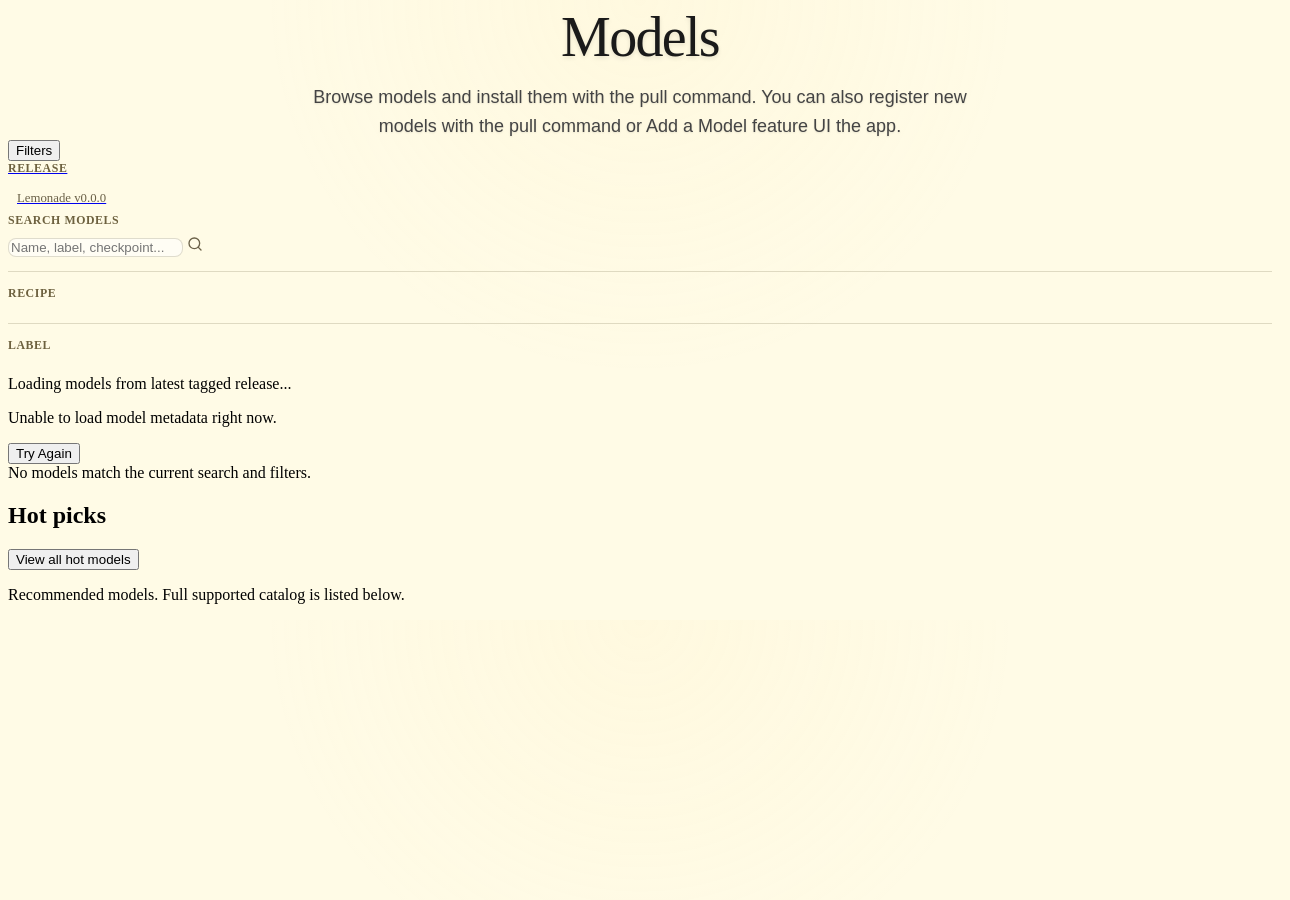
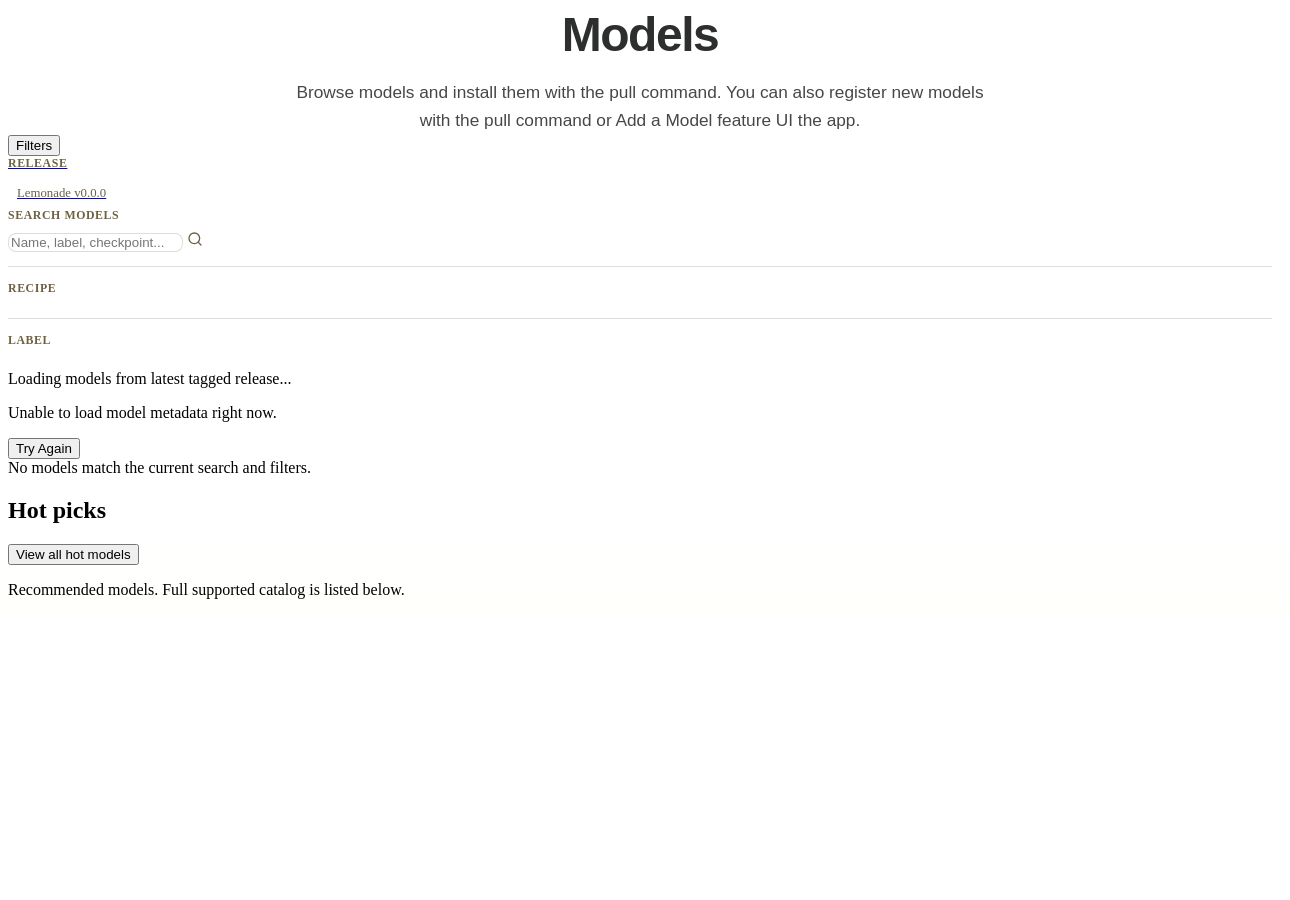

Add DESIGN.md and update the website (#1660)

--- a/docs/assets/common.css
+++ b/docs/assets/common.css
@@ -1,8 +1,6 @@
-@import url('https://fonts.googleapis.com/css2?family=Inter:wght@400;500;600;700;800&display=swap');
-
 :root {
-  --docs-page-title-color: #1a1a1a;
-  --docs-page-subtitle-color: #444444;
+  --docs-page-title-color: var(--text-primary, #2D2F2F);
+  --docs-page-subtitle-color: var(--text-secondary, #474747);
   --docs-side-text: #6b6148;
   --docs-side-text-strong: #3a301a;
   --docs-side-label: #6d613f;
@@ -13,20 +11,11 @@
   --docs-side-active-text: #fffef7;
 }
 
-/* Shared top navigation */
-.navbar,
-.navbar a,
-.navbar .brand-title {
-  font-family: 'Inter', 'Segoe UI', 'Arial', sans-serif;
-}
-
 /* Shared non-index page background */
 #models-page-body,
 #news-page-body,
 #marketplace-body {
-  background:
-    radial-gradient(circle at top, rgba(255, 237, 172, 0.12), transparent 42%),
-    #fffbe6 !important;
+  background: linear-gradient(to bottom, #FFFFFF 0px, #FFFFFF 541px, #FFF9C4 1804px, #FFF9C4 100%) !important;
 }
 
 /* Remove pre-footer hairline on docs subpages */
@@ -43,24 +32,23 @@
 
 .docs-page-title {
   margin: 0 0 16px;
-  font-size: 3.5rem;
-  font-weight: 400;
+  font-family: var(--font-display, 'Plus Jakarta Sans', sans-serif);
+  font-size: clamp(1.8rem, 4vw, 3rem);
+  font-weight: 800;
   color: var(--docs-page-title-color);
-  line-height: 1.05;
+  line-height: 1.12;
   letter-spacing: -0.03em;
-  text-shadow: 0 2px 4px rgba(0, 0, 0, 0.1);
 }
 
 .docs-page-subtitle {
   margin: 0 auto;
   max-width: 700px;
-  font-size: 1.125rem;
+  font-size: clamp(0.96rem, 1.65vw, 1.08rem);
   font-weight: 500;
-  font-family: 'Inter', 'Segoe UI', 'Arial', sans-serif;
+  font-family: var(--font-body, 'Manrope', sans-serif);
   color: var(--docs-page-subtitle-color);
-  line-height: 1.6;
+  line-height: 1.65;
   text-align: center;
-  text-shadow: 0 1px 2px rgba(0, 0, 0, 0.1);
 }
 
 [data-theme="dark"] .docs-page-title {
